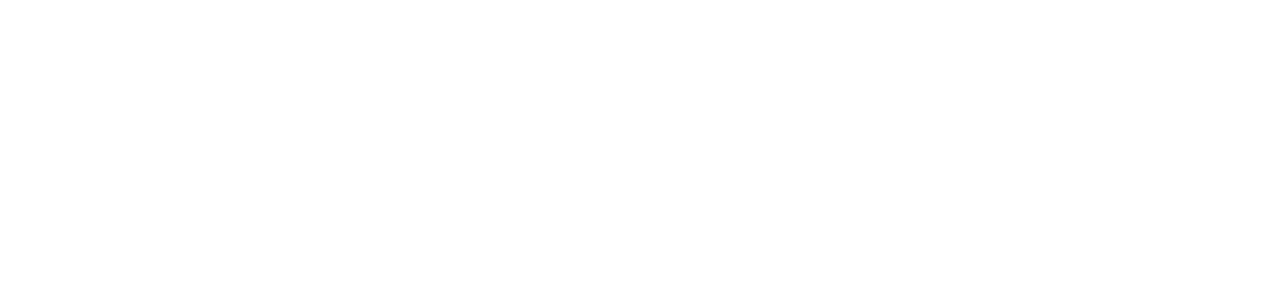
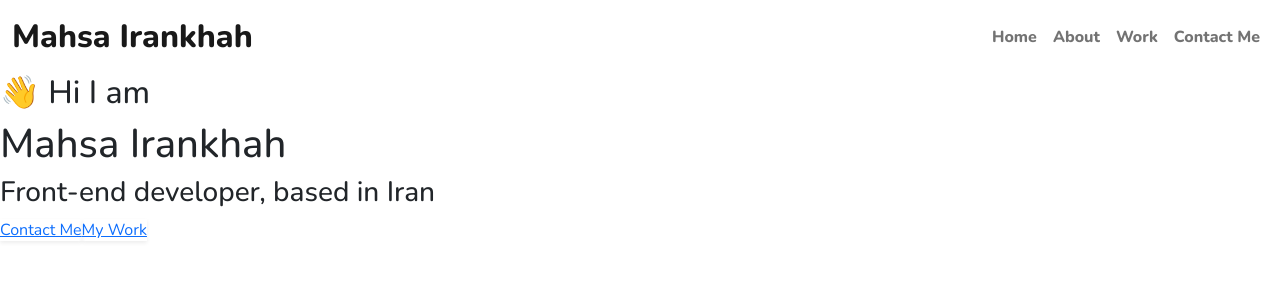
Before and after one commit to mahsa-irankhah/react-portfolio, a React (Create React App) app: page / in a window 1280 px wide. Shown: the top 300 px of the page. Built offline with nearby package versions, Linux system fonts and the light colour scheme.

Commit message:
navbar and hero section added without styles

```diff
--- a/public/index.html
+++ b/public/index.html
@@ -9,7 +9,9 @@
       name="description"
       content="Web site created using create-react-app"
     />
-    <link rel="apple-touch-icon" href="%PUBLIC_URL%/logo192.png" />
+    <link rel="preconnect" href="https://fonts.googleapis.com">
+    <link rel="preconnect" href="https://fonts.gstatic.com" crossorigin>
+    <link href="https://fonts.googleapis.com/css2?family=Nunito:wght@200;400;500;600;800;900&display=swap" rel="stylesheet">
 
 
     <title>Mahsa Irankhah</title>
--- a/src/App.css
+++ b/src/App.css
@@ -2,37 +2,6 @@
   text-align: center;
 }
 
-.App-logo {
-  height: 40vmin;
-  pointer-events: none;
+* {
+  font-family: 'Nunito', sans-serif;
 }
-
-@media (prefers-reduced-motion: no-preference) {
-  .App-logo {
-    animation: App-logo-spin infinite 20s linear;
-  }
-}
-
-.App-header {
-  background-color: #282c34;
-  min-height: 100vh;
-  display: flex;
-  flex-direction: column;
-  align-items: center;
-  justify-content: center;
-  font-size: calc(10px + 2vmin);
-  color: white;
-}
-
-.App-link {
-  color: #61dafb;
-}
-
-@keyframes App-logo-spin {
-  from {
-    transform: rotate(0deg);
-  }
-  to {
-    transform: rotate(360deg);
-  }
-}
--- /dev/null
+++ b/src/components/Hero.js
@@ -0,0 +1,31 @@
+import React from 'react';
+
+const Hero = () => {
+    return (
+      <div>
+        <section>
+          <div class="name">
+            <h2>👋 Hi I am</h2>
+            <h1 class="headings">Mahsa Irankhah</h1>
+            <h3>Front-end developer, based in Iran</h3>
+          </div>
+          <a
+            href="/index.html#contact"
+            class="button-links contact-link shadow-sm"
+            title="Go to Contact Me page"
+          >
+            Contact Me
+          </a>
+          <a
+            href="/index.html#works"
+            class="button-links my-work-link d-sm-none d-lg-inline shadow-sm"
+            title="Go to projects section"
+          >
+            My Work<i class="fas fa-arrow-down"></i>
+          </a>
+        </section>
+      </div>
+    );
+};
+
+export default Hero;
--- a/src/components/Landing.js
+++ b/src/components/Landing.js
@@ -1,5 +1,8 @@
 import React from 'react';
+
+//components
 import Navbar from './Navbar';
+import Hero from './Hero';
 
 
 
@@ -7,7 +10,7 @@
     return (
         <div>
             <Navbar/>
-
+            <Hero />
         </div>
     );
 };
--- a/src/components/Navbar.js
+++ b/src/components/Navbar.js
@@ -1,9 +1,72 @@
 import React from 'react';
+import { Link } from 'react-router-dom';
 
 const Navbar = () => {
     return (
       <div>
-
+        <nav className="navbar sticky-top navbar-expand-lg navbar-light bg-custom">
+          <div className="container-fluid">
+            <Link
+              className="navbar-brand fw-bolder fs-2"
+              to="/"
+              title="HomePage"
+            >
+              Mahsa Irankhah
+            </Link>
+            <button
+              className="navbar-toggler"
+              type="button"
+              data-bs-toggle="collapse"
+              data-bs-target="#navbarNav"
+              aria-controls="navbarNav"
+              aria-expanded="false"
+              aria-label="Toggle navigation"
+            >
+              <span className="navbar-toggler-icon"></span>
+            </button>
+            <div className="collapse navbar-collapse" id="navbarNav">
+              <ul className="navbar-nav ms-auto mb-2 mb-lg-0">
+                <li className="nav-item">
+                  <Link
+                    className="nav-link fw-bold"
+                    aria-current="page"
+                    to="/"
+                    title="Home Page"
+                  >
+                    Home
+                  </Link>
+                </li>
+                <li className="nav-item">
+                  <Link
+                    className="nav-link fw-bold"
+                    to="/about"
+                    title="About Me"
+                  >
+                    About
+                  </Link>
+                </li>
+                <li className="nav-item">
+                  <Link
+                    className="nav-link fw-bold"
+                    to="/works"
+                    title="my projects preview"
+                  >
+                    Work
+                  </Link>
+                </li>
+                <li className="nav-item">
+                  <Link
+                    className="nav-link fw-bold"
+                    to="/contact"
+                    title="My Contact Info"
+                  >
+                    Contact Me
+                  </Link>
+                </li>
+              </ul>
+            </div>
+          </div>
+        </nav>
       </div>
     );
 };
--- a/src/index.css
+++ /dev/null
@@ -1,13 +0,0 @@
-body {
-  margin: 0;
-  font-family: -apple-system, BlinkMacSystemFont, 'Segoe UI', 'Roboto', 'Oxygen',
-    'Ubuntu', 'Cantarell', 'Fira Sans', 'Droid Sans', 'Helvetica Neue',
-    sans-serif;
-  -webkit-font-smoothing: antialiased;
-  -moz-osx-font-smoothing: grayscale;
-}
-
-code {
-  font-family: source-code-pro, Menlo, Monaco, Consolas, 'Courier New',
-    monospace;
-}
--- a/src/index.js
+++ b/src/index.js
@@ -1,6 +1,5 @@
 import React from 'react';
 import ReactDOM from 'react-dom/client';
-import './index.css';
 import App from './App';
 import { BrowserRouter } from 'react-router-dom';
 
```
